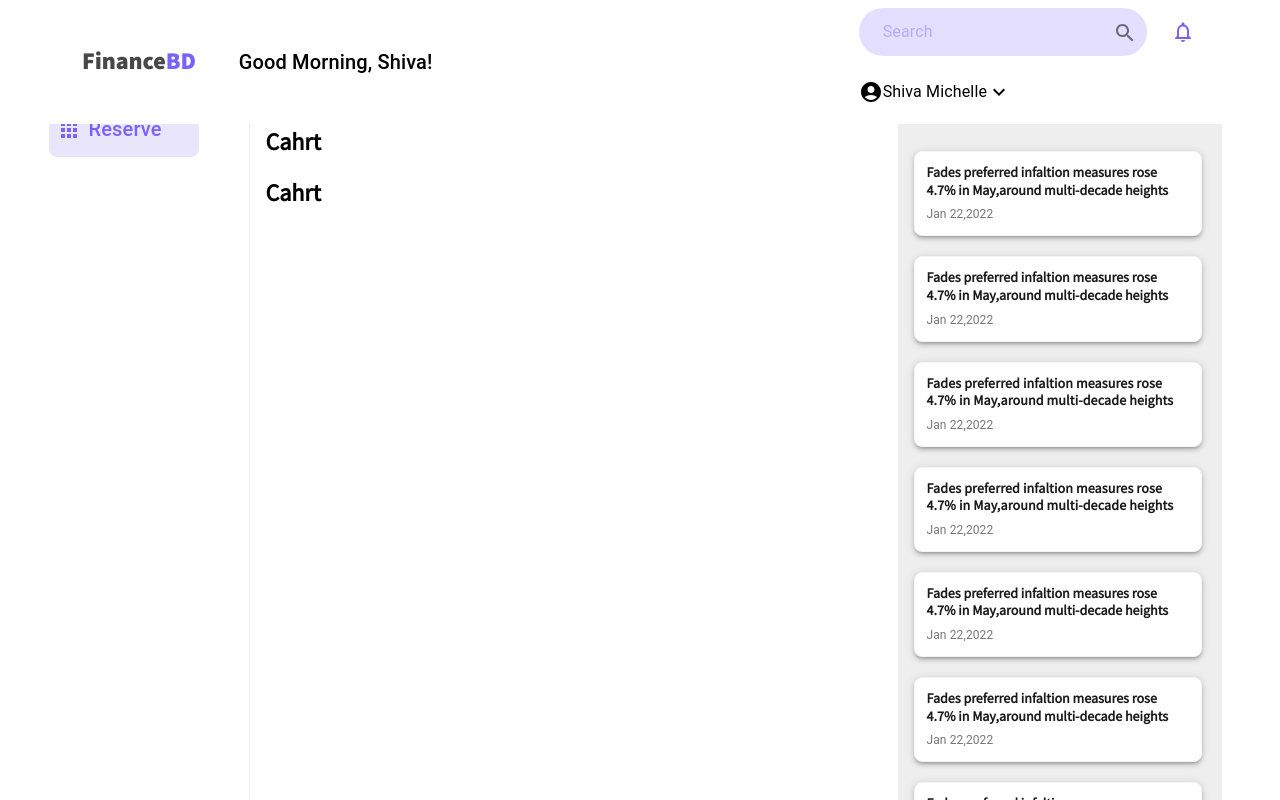
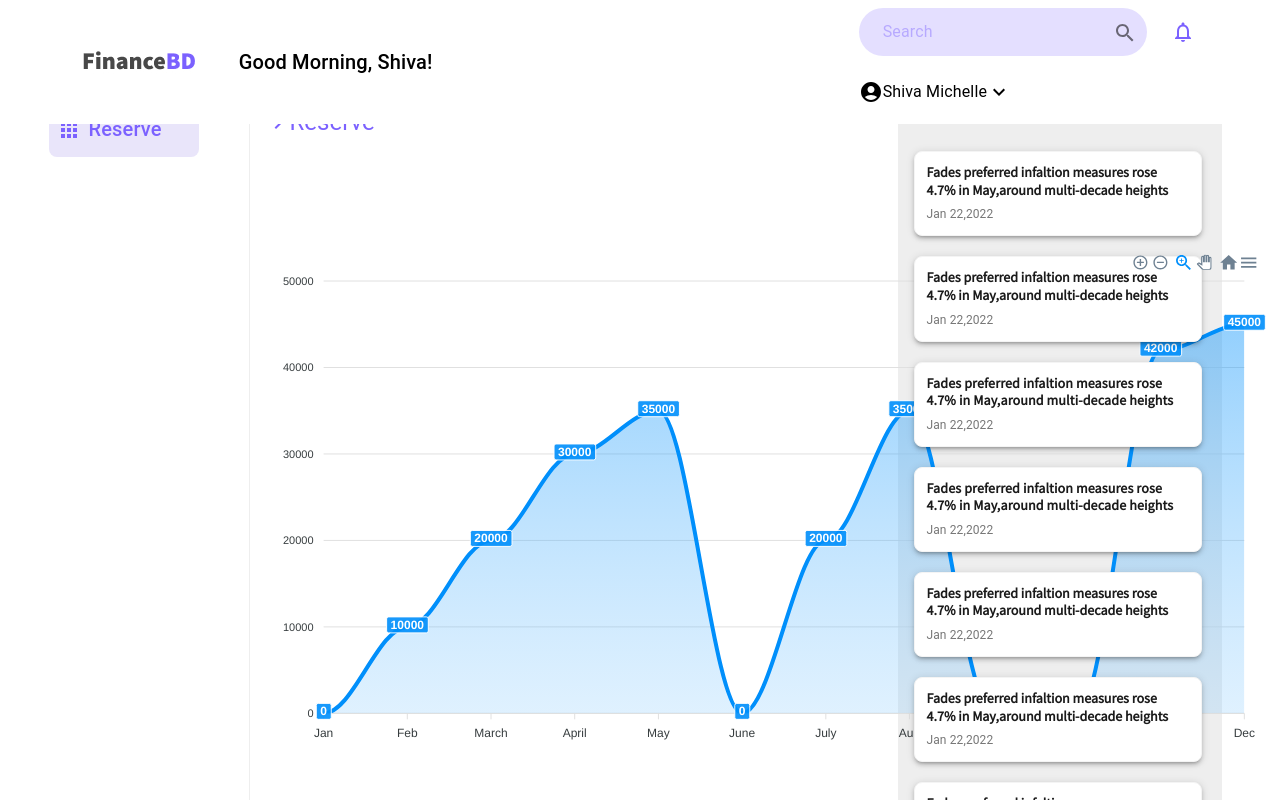
Before and after one commit to Azizul-arif/FinanceBd, a React (Create React App) app: page / in a window 1280 px wide. Shown: the top 800 px of the page. Built offline with nearby package versions, Linux system fonts and the light colour scheme.

Commit message:
chartbar

```diff
--- a/package.json
+++ b/package.json
@@ -18,9 +18,11 @@
     "@types/node": "^16.11.42",
     "@types/react": "^18.0.14",
     "@types/react-dom": "^18.0.5",
+    "apexcharts": "^3.35.3",
     "chart.js": "^3.8.0",
     "faker": "^6.6.6",
     "react": "^18.2.0",
+    "react-apexcharts": "^1.4.0",
     "react-chartjs-2": "^4.3.1",
     "react-dom": "^18.2.0",
     "react-scripts": "5.0.1",
--- a/src/components/BarChart.tsx
+++ b/src/components/BarChart.tsx
@@ -1,89 +1,105 @@
-import React from 'react'
-import {
-  Chart as ChartJS,
-  CategoryScale,
-  LinearScale,
-  PointElement,
-  LineElement,
-  Title,
-  Tooltip,
-  Filler,
-  Legend,
-} from 'chart.js'
+import React, { Component } from 'react'
+import Chart from 'react-apexcharts'
+import { Box, Typography } from '@mui/material'
+import KeyboardArrowRightIcon from '@mui/icons-material/KeyboardArrowRight'
 
-import { Line } from 'react-chartjs-2'
-//import faker from 'faker'
+const styles = {
+  heading: {
+    display: 'flex',
+    flexDirection: 'row',
+  },
 
-ChartJS.register(
-  CategoryScale,
-  LinearScale,
-  PointElement,
-  LineElement,
-  Title,
-  Tooltip,
-  Filler,
-  Legend
-)
+  headingcolor: {
+    color: '#7B61FF',
+  },
 
-export const options = {
-  responsive: true,
-  plugins: {
-    legend: {
-      position: 'top' as const,
+  icon: {
+    marginTop: '0.3rem',
+    color: '#7B61FF',
   },
-    title: {
-      display: true,
-      text: 'Chart.js Line Chart',
+  chart: {
+    marginTop: '500px',
+    backgroundColor: '#7B61FF',
   },
+  fill: {
+    colors: '#7B61FF',
+    type: 'gradient',
+    gradient: {
+      shade: 'light',
+      type: 'vertical',
+      shadeIntensity: 0,
+      opacityFrom: 0.7,
+      opacityTo: 0.0,
+    },
+  },
+  chartbox: {
+    marginTop: '7rem',
   },
 }
 
-const labels = ['January', 'February', 'March', 'April', 'May', 'June', 'July']
-
-export const data = {
-  labels,
-  datasets: [
+const BarChart = () => {
+  const charts = {
+    options: {
+      chart: {
+        id: 'basic-bar',
+        // sparkline: {
+        //   enabled: true,
+        // },
+      },
+      xaxis: {
+        categories: [
+          'Jan',
+          'Feb',
+          'March',
+          'April',
+          'May',
+          'June',
+          'July',
+          'Aug',
+          'Sep',
+          'Oct',
+          'Nov',
+          'Dec',
+        ],
+      },
+    },
+    series: [
       {
-      fill: true,
-      label: 'Dataset 2',
-      //data: labels.map(() => faker.datatype.number({ min: 0, max: 1000 })),
-      borderColor: 'rgb(53, 162, 235)',
-      backgroundColor: 'rgba(53, 162, 235, 0.5)',
+        name: 'series-1',
+        data: [
+          0, 10000, 20000, 30000, 35000, 0, 20000, 35000, 0, 0, 42000, 45000,
+        ],
       },
     ],
+    // style: {
+    //   colors: ['#7B61FF'],
+    // },
   }
-
-// const generateData = (n) => {
-//   const ret = []
-//   let y = 0
-//   for (let i = 0; i < n; i += 1) {
-//     y += Math.round(Math.random() * 10 - 5)
-//     ret.push({ x: i, y })
-//   }
-//   return ret
-// }
-// const data = generateData(100)
-
-const BarChart = () => {
-  //   const x = { data: chartData, viewport }
-
   return (
     <div>
+      <Box sx={styles.heading}>
         <div>
-        <h1>Cahrt</h1>
-        {/* <Paper>
-        <Chart data={chartData}>
-          <ArgumentAxis />
-          <ValueAxis />
-
-          <LineSeries valueField="y" argumentField="x" />
-          <ZoomAndPan viewport={viewport} onViewportChange={viewportChange} />
-        </Chart>
-      </Paper> */}
+          <KeyboardArrowRightIcon sx={styles.icon} />
         </div>
         <div>
-        <h1>Cahrt</h1>
-        {/* <Line options={options} data={data} />; */}
+          <Typography variant="h5" sx={styles.headingcolor}>
+            Reserve
+          </Typography>
+        </div>
+      </Box>
+
+      <div>
+        <Box sx={styles.chartbox}>
+          <Chart
+            sx={styles.fill}
+            options={charts.options}
+            series={charts.series}
+            type="area"
+            width="1000"
+            height="500"
+            //color="#7B61FF"
+          />
+        </Box>
       </div>
     </div>
   )
```
Also changed, not shown: 1 other file (tests, documents, lock files or other folders). Lines whose indentation alone changed are shown as unchanged.
